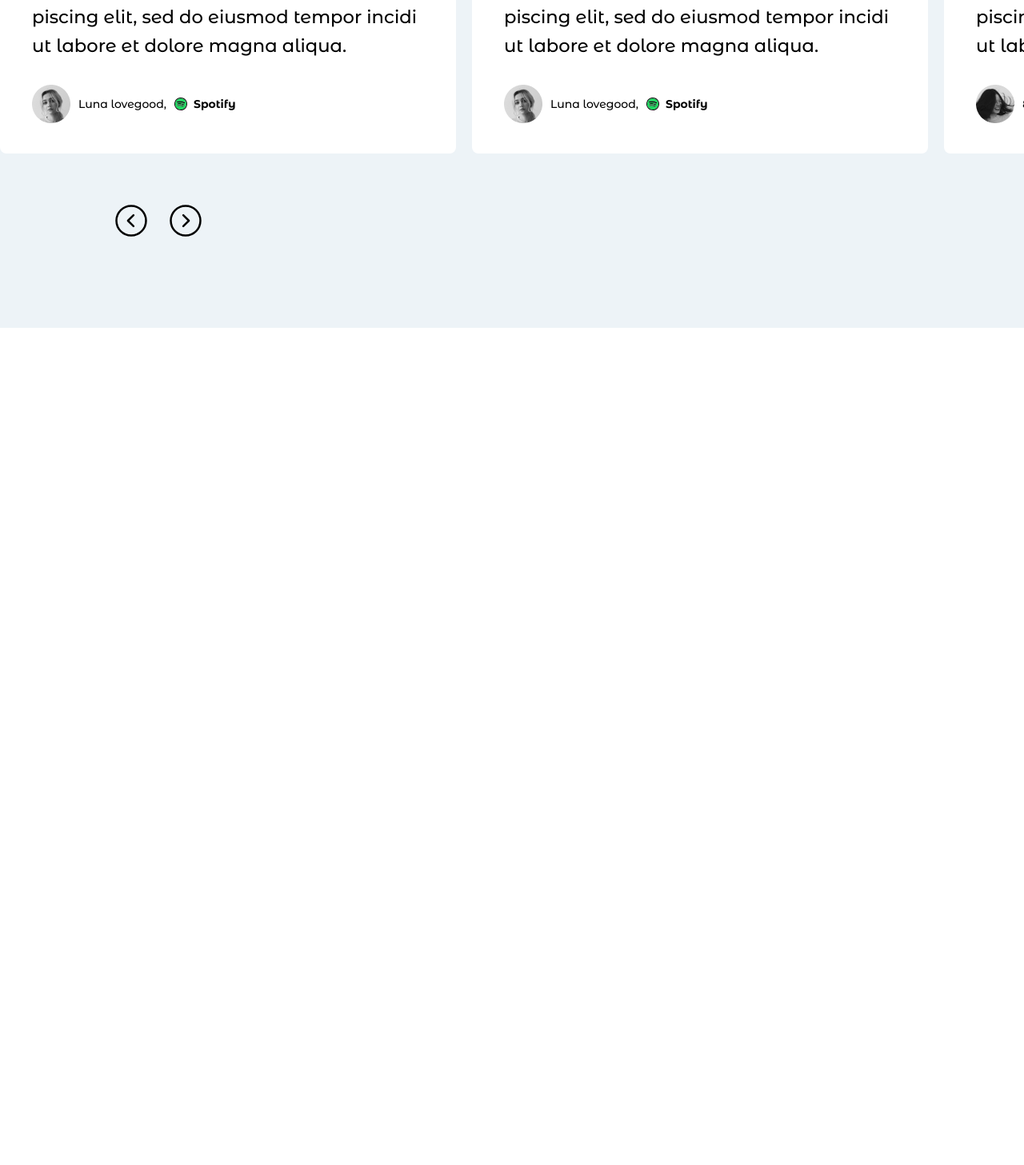
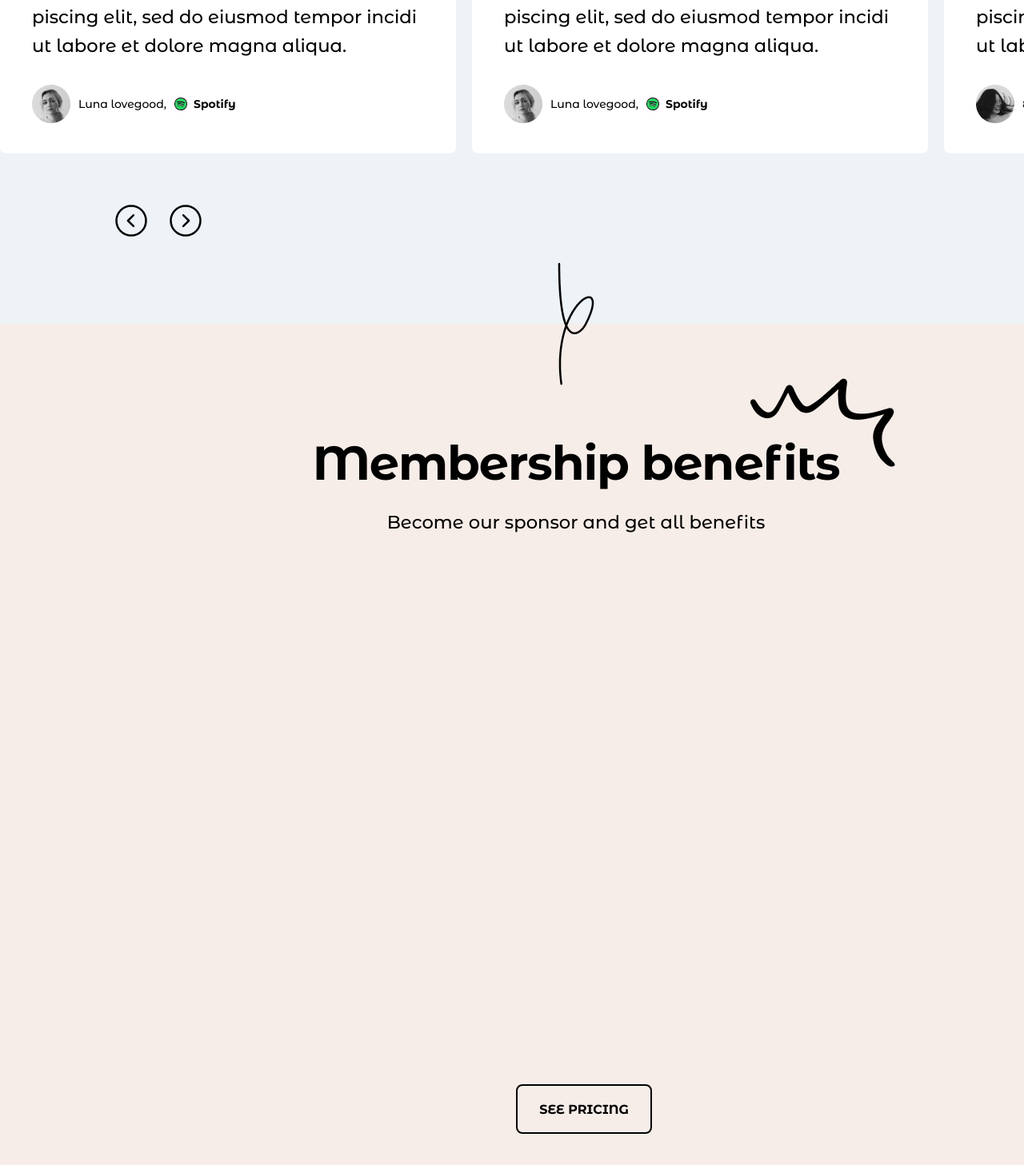
Before and after one commit to GenexiOks/PodOfCast, a React (Vite) app: page / in a window 1280 px wide. Shown: the part 3356-4813 px from the top of the page at 80% size. Before the commit the page ends 3766 px from the top, so only its background shows below. Built offline with nearby package versions, Linux system fonts and the light colour scheme.

Commit message:
04/1/2025

```diff
--- a/src/App.jsx
+++ b/src/App.jsx
@@ -326,6 +326,18 @@ function App() {
                         />
                     </div>
                 </div>
+                <div className="membership">
+                    <div className="membership__container _container">
+                        <img className="membership__img-one" src="/testimonials/img.png" />
+                        <img className="membership__img-second" src="/scribble.png" />
+                        <div className="membership__title">
+                            <h1>Membership benefits</h1>
+                            <h3>Become our sponsor and get all benefits</h3>
+                        </div>
+                        <div className="membership__info-container"></div>
+                        <button className="membership__button">SEE PRICING</button>
+                    </div>
+                </div>
             </main>
             <div className="footer"></div>
         </>
--- a/src/App.scss
+++ b/src/App.scss
@@ -367,7 +367,7 @@
 
 .testimonials {
     position: relative;
-    height: 945px;
+    height: 940px;
     background: rgba(237, 243, 247, 1);
 
     &__container {
@@ -448,3 +448,71 @@
         }
     }
 }
+
+// ---------------------Membership--------------------------
+
+.membership {
+    height: 1153px;
+
+    &__container {
+        position: relative;
+        width: 100%;
+        height: 100%;
+    }
+
+    &__img-one {
+        position: absolute;
+        top: -77px;
+        left: 505px;
+    }
+
+    &__img-second {
+        position: absolute;
+        top: -109px;
+        left: 726px;
+        padding: 74.03px 22.84px 73.95px 22.79px;
+    }
+
+    &__title {
+        position: absolute;
+        display: flex;
+        flex-direction: column;
+        align-items: center;
+        justify-content: space-between;
+        width: 662px;
+        height: 127px;
+        top: 139px;
+        left: 249px;
+        gap: 20px;
+
+        & > h3 {
+            font-size: 22.65px;
+            font-weight: 500;
+            line-height: 36.24px;
+            text-align: center;
+        }
+    }
+
+    &__button {
+        position: absolute;
+        width: 170px;
+        height: 62px;
+        top: 951px;
+        left: 505px;
+        border-radius: 8px;
+        border: 2px solid black;
+
+        &:hover {
+            box-shadow: 6px 6px 0px 0px rgba(0, 0, 0, 0.25);
+            background-color: black;
+            color: white;
+        }
+    }
+
+    &__info-container {
+        position: absolute;
+        top: 367px;
+        width: 100%;
+        height: 484px;
+    }
+}
```
Also changed, not shown: public/scribble.png (added).
